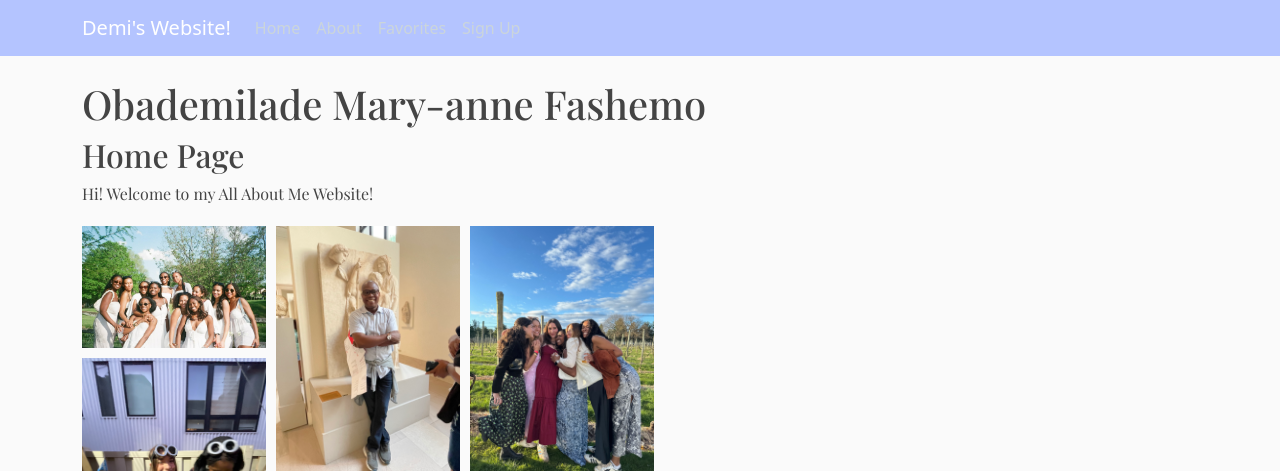
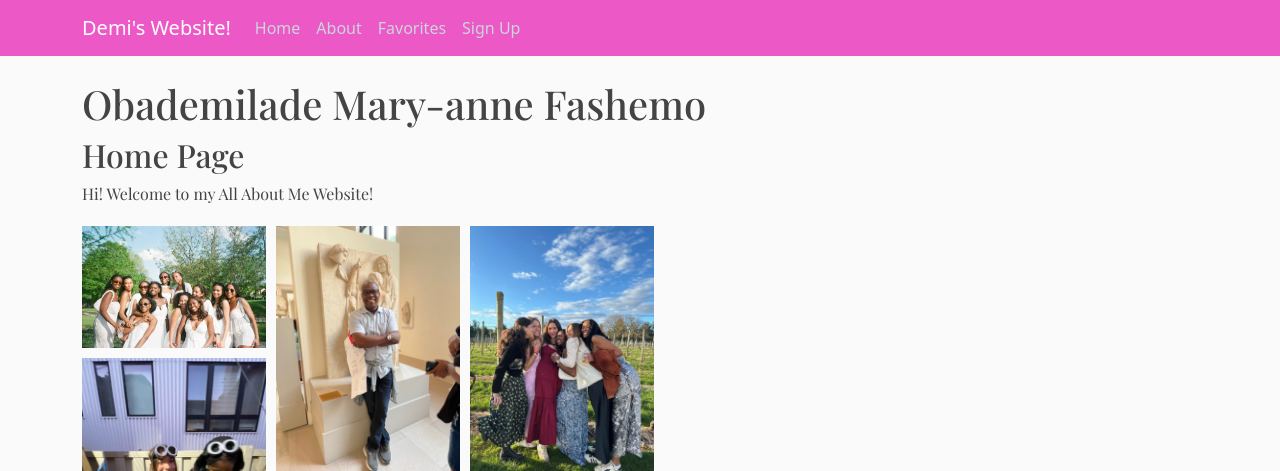
Before and after one commit to dfashemo/AllAboutMeWebpage, a Flask app: page / in a window 1280 px wide. Shown: the top 471 px of the page. Run offline with Flask 3, Linux system fonts and the light colour scheme; some web fonts are replaced.

Commit message:
Updating main.css to test auto deployment on PythonAnywhere

```diff
--- a/static/main.css
+++ b/static/main.css
@@ -10,7 +10,7 @@ h1, h2, h3, h4, h5, h6, b, p {
 }
 
 .bg-steel {
-  background-color: #b4c4ff;
+  background-color: #ec58c5;
 }
 
 .site-header .navbar-nav .nav-link {
```
